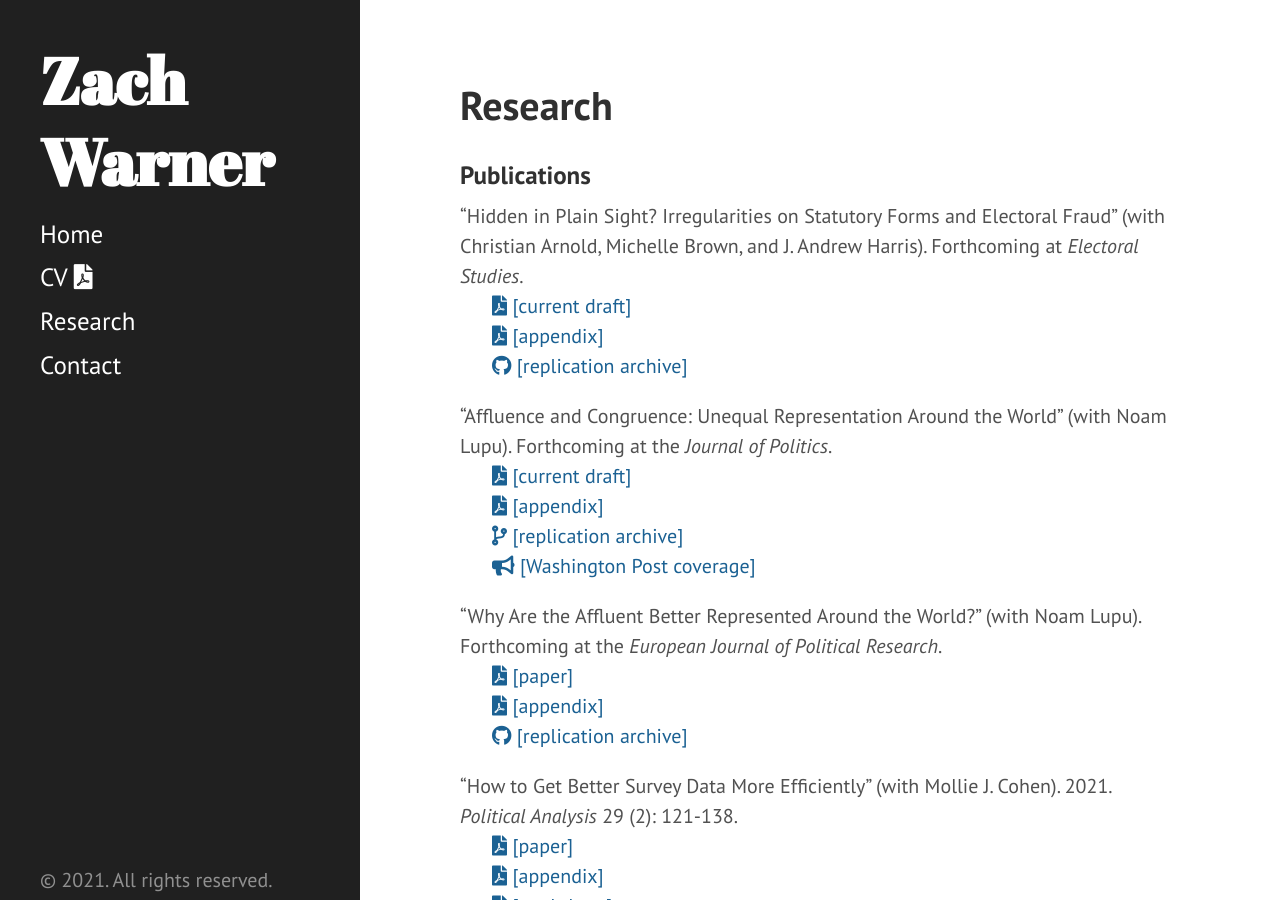
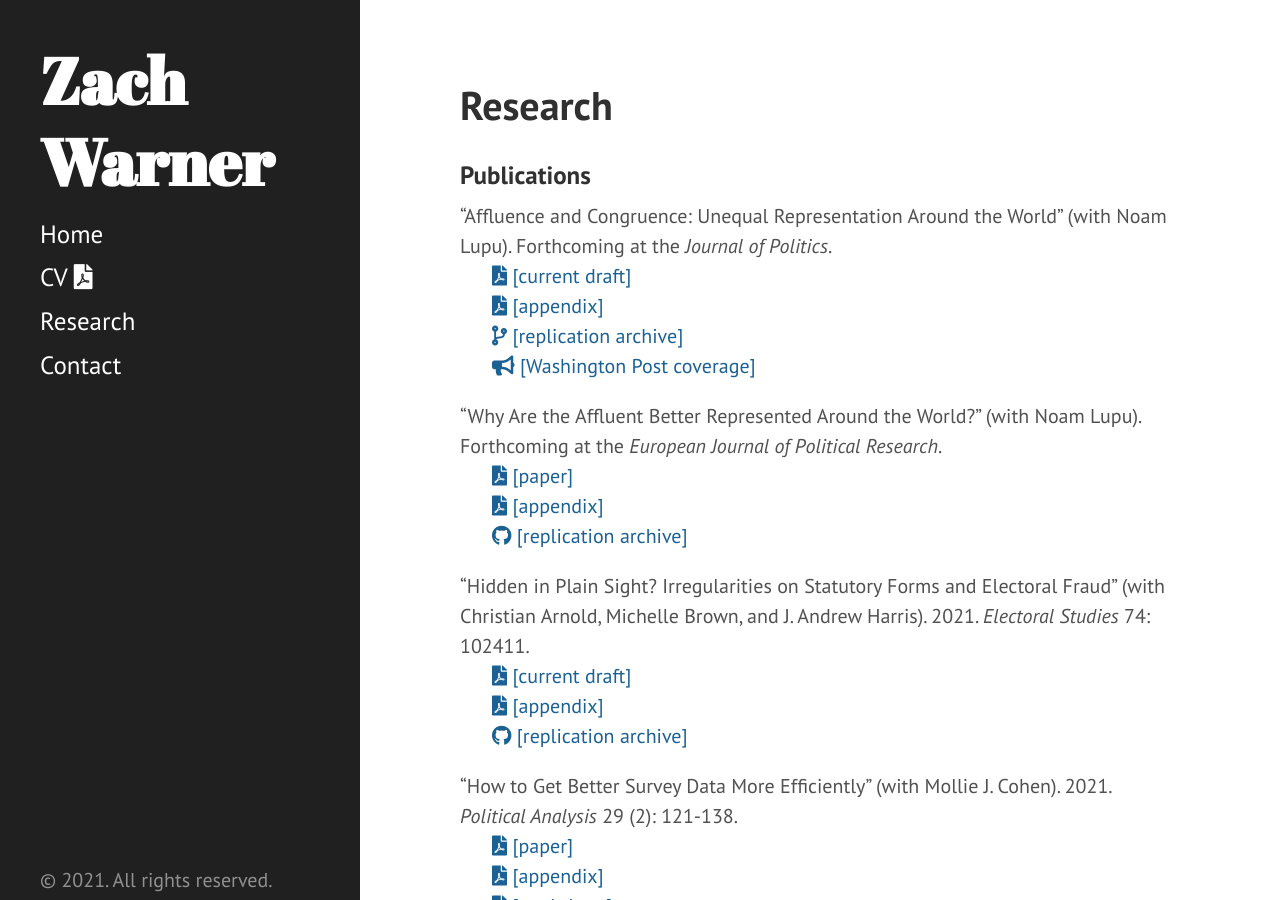
Before and after one commit to zachwarner/zachwarner.github.io, a Jekyll site: the page built from research.md, in a window 1280 px wide and 900 px high. Built offline with Jekyll 4.4.1, drawn with Linux system fonts in a browser that asks for light colours; some of the changed text lies outside the part shown.

Commit message:
Add finished Electoral Studies paper, update CV and research pages

```diff
--- a/404.html
+++ b/404.html
@@ -6,5 +6,5 @@ permalink: /404/
 
 <div class="page">
 <h1 class="page-title">404: Page not found</h1>
-  <p class="lead">Sorry, we've misplaced that URL or it's pointing to something that doesn't exist. <a href="{{ site.baseurl }}">Head back home</a> to try finding it again.</p>
+  <p class="lead">Sorry, I have misplaced that URL or it's pointing to something that doesn't exist. <a href="{{ site.baseurl }}">Head back home</a> to try finding it again.</p>
 </div>
--- a/research.md
+++ b/research.md
@@ -5,11 +5,6 @@ permalink: /research
 ---
 
 ### Publications
-
-"Hidden in Plain Sight? Irregularities on Statutory Forms and Electoral Fraud" (with Christian Arnold, Michelle Brown, and J. Andrew Harris). Forthcoming at *Electoral Studies*.
-<br>&nbsp;&nbsp;&nbsp;&nbsp;&nbsp;&nbsp;<span style="padding-right:5%"><a href='{{ "/download/Warner-et-al-Hidden.pdf" | relative_url }}'><i class='fas fa-file-pdf'></i> [current draft]</a></span>
-<br>&nbsp;&nbsp;&nbsp;&nbsp;&nbsp;&nbsp;<span style="padding-right:5%"><a href='{{ "/download/Warner-et-al-Hidden-Appendix.pdf" | relative_url }}'><i class='fas fa-file-pdf'></i> [appendix]</a></span>
-<br>&nbsp;&nbsp;&nbsp;&nbsp;&nbsp;&nbsp;<span style="padding-right:5%"><a href="https://github.com/zachwarner/Warner-et-al-Hidden"><i class='fab fa-github'></i> [replication archive]</a></span>
 
 "Affluence and Congruence: Unequal Representation Around the World" (with Noam Lupu). Forthcoming at the *Journal of Politics*.
 <br>&nbsp;&nbsp;&nbsp;&nbsp;&nbsp;&nbsp;<span style="padding-right:5%"><a href='{{ "/download/Lupu-Warner-Affluence.pdf" | relative_url }}'><i class='fas fa-file-pdf'></i> [current draft]</a></span>
@@ -21,6 +16,11 @@ permalink: /research
 <br>&nbsp;&nbsp;&nbsp;&nbsp;&nbsp;&nbsp;<span style="padding-right:5%"><a href='{{ "/download/Lupu-Warner-Why-Are-the-Affluent.pdf" | relative_url }}'><i class='fas fa-file-pdf'></i> [paper]</a></span>
 <br>&nbsp;&nbsp;&nbsp;&nbsp;&nbsp;&nbsp;<span style="padding-right:5%"><a href='{{ "/download/Lupu-Warner-Why-Are-the-Affluent-Appendix.pdf" | relative_url }}'><i class='fas fa-file-pdf'></i> [appendix]</a></span>
 <br>&nbsp;&nbsp;&nbsp;&nbsp;&nbsp;&nbsp;<span style="padding-right:5%"><a href="https://github.com/zachwarner/Lupu-Warner-Why-Are"><i class='fab fa-github'></i> [replication archive]</a></span>
+
+"Hidden in Plain Sight? Irregularities on Statutory Forms and Electoral Fraud" (with Christian Arnold, Michelle Brown, and J. Andrew Harris). 2021. *Electoral Studies* 74: 102411.
+<br>&nbsp;&nbsp;&nbsp;&nbsp;&nbsp;&nbsp;<span style="padding-right:5%"><a href='{{ "/download/Warner-et-al-Hidden.pdf" | relative_url }}'><i class='fas fa-file-pdf'></i> [current draft]</a></span>
+<br>&nbsp;&nbsp;&nbsp;&nbsp;&nbsp;&nbsp;<span style="padding-right:5%"><a href='{{ "/download/Warner-et-al-Hidden-Appendix.pdf" | relative_url }}'><i class='fas fa-file-pdf'></i> [appendix]</a></span>
+<br>&nbsp;&nbsp;&nbsp;&nbsp;&nbsp;&nbsp;<span style="padding-right:5%"><a href="https://github.com/zachwarner/Warner-et-al-Hidden"><i class='fab fa-github'></i> [replication archive]</a></span>
 
 "How to Get Better Survey Data More Efficiently" (with Mollie J. Cohen). 2021. *Political Analysis* 29 (2): 121-138.
 <br>&nbsp;&nbsp;&nbsp;&nbsp;&nbsp;&nbsp;<span style="padding-right:5%"><a href='{{ "/download/Cohen-Warner-How-To.pdf" | relative_url }}'><i class='fas fa-file-pdf'></i> [paper]</a></span>
```
Also changed, not shown: other parts of research.md (+2 -0 lines), 1 other file.
